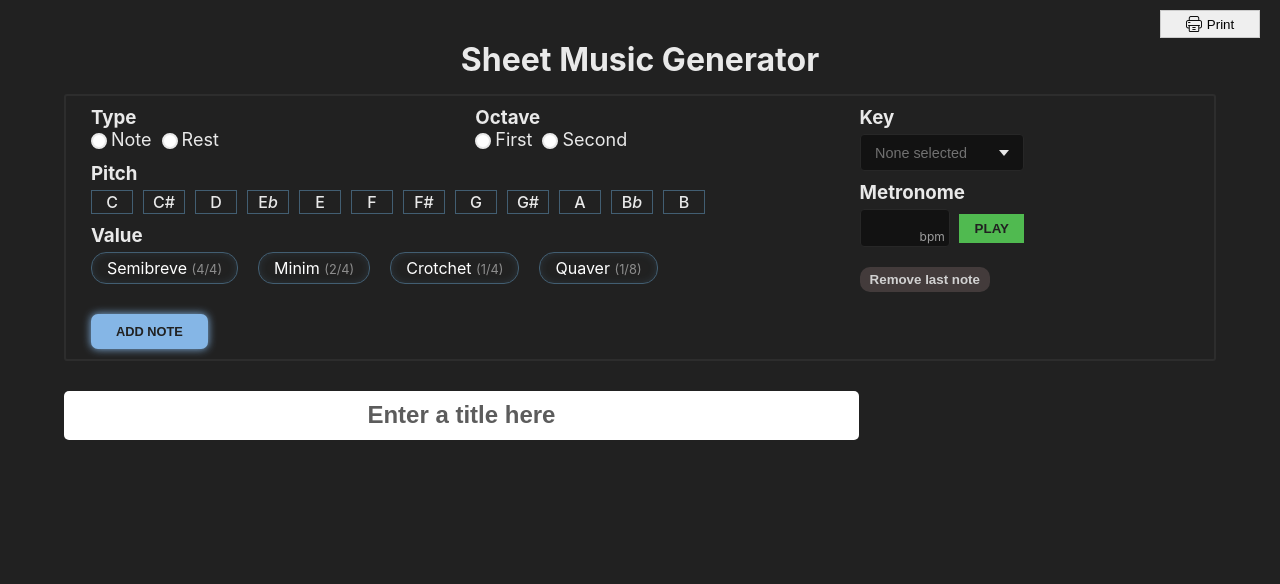
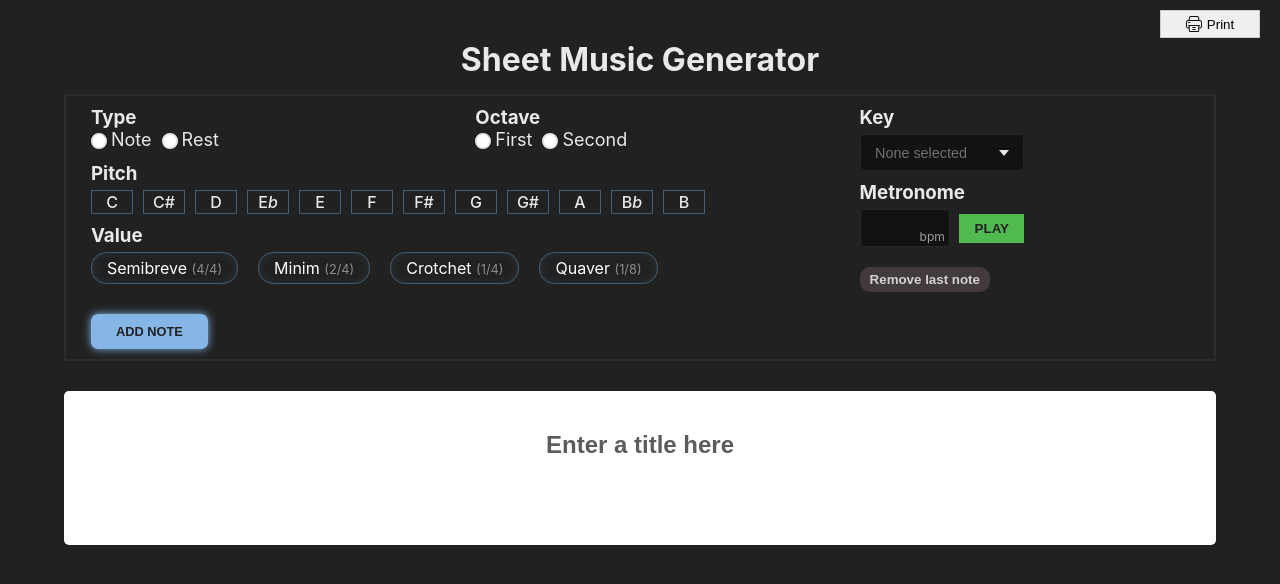
Before and after one commit to KamilSajdera/Notes-Generator, a React (Create React App) app: page / in a window 1280 px wide. Shown: the top 584 px of the page. Built offline with nearby package versions, Linux system fonts and the light colour scheme; a web font is replaced by a local one.

Commit message:
Improved notes wrapper design: added dynamic margin & set width

```diff
--- a/src/App.js
+++ b/src/App.js
@@ -13,6 +13,7 @@ function App() {
   const [noteKey, setNoteKey] = useState();
   const [currentLatency, setCurrentLatency] = useState();
   const [isAvailable, setIsAvailable] = useState(true);
+  const [isSticky, setIsSticky] = useState(false);
 
   const addNoteHandler = (enteredNote) => {
     setArrayNotes((prevNote) => {
@@ -61,8 +62,14 @@ function App() {
       <div className="container">
         {isAvailable ? (
           <MetronomeProvider>
-            <Header onAddNote={addNoteHandler} />
-            <NotesWrapper onCurrentLatency={currentLatencyHandler} />
+            <Header
+              onAddNote={addNoteHandler}
+              onSticky={(value) => setIsSticky(value)}
+            />
+            <NotesWrapper
+              onCurrentLatency={currentLatencyHandler}
+              isSticky={isSticky}
+            />
           </MetronomeProvider>
         ) : (
           <p style={{ paddingTop: 70, marginInline: "auto" }}>
--- a/src/components/NotesWrapper.css
+++ b/src/components/NotesWrapper.css
@@ -1,14 +1,15 @@
 .notes-wrapper
 {
-    width: 69%;
+    width: 100%;
     height: auto;
     background: #fff;
     border-radius: 5px;
+    padding: 30px;
+    margin-top: 30px;
 }
 
 .notes-wrapper header
 {
-    margin-top: 30px;
     text-align: center;
     font-size: 20px;
     font-weight: 600;
--- a/src/components/NotesWrapper.js
+++ b/src/components/NotesWrapper.js
@@ -1,12 +1,12 @@
-import React, { useContext, useEffect } from 'react';
-import { useReactToPrint } from 'react-to-print';
+import React, { useContext, useEffect } from "react";
+import { useReactToPrint } from "react-to-print";
 
-import './NotesWrapper.css'
-import NotesStaff from './NotesStaff';
-import NotesContext from '../store/notes-context';
-import printer from  '../assets/img/printer.png'
+import "./NotesWrapper.css";
+import NotesStaff from "./NotesStaff";
+import NotesContext from "../store/notes-context";
+import printer from "../assets/img/printer.png";
 
-const NotesWrapper = props => {
+const NotesWrapper = ({ isSticky, onCurrentLatency }) => {
   const { notes } = useContext(NotesContext);
   const latencyLimit = 32;
   let currentLatency = 0;
@@ -15,7 +15,7 @@ const NotesWrapper = props => {
 
   const handlePrint = useReactToPrint({
     content: () => componentRef.current,
-    documentTitle: "Print your notes"
+    documentTitle: "Print your notes",
   });
 
   const renderNotesStaffs = () => {
@@ -26,21 +26,17 @@ const NotesWrapper = props => {
       const note = notes[i];
 
       if (currentLatency + note.latency > latencyLimit) {
-        notesStaffs.push(
-          <NotesStaff key={i} notes={currentNotes}/>
-        );
+        notesStaffs.push(<NotesStaff key={i} notes={currentNotes} />);
         currentNotes = [];
         currentLatency = 0;
       }
 
       currentNotes.push(note);
-      currentLatency += note.latency
+      currentLatency += note.latency;
     }
 
     if (currentNotes.length > 0) {
-      notesStaffs.push(
-        <NotesStaff key={notes.length} notes={currentNotes}/>
-      );
+      notesStaffs.push(<NotesStaff key={notes.length} notes={currentNotes} />);
     }
 
     return notesStaffs;
@@ -48,26 +44,28 @@ const NotesWrapper = props => {
 
   useEffect(() => {
     let timerId = setTimeout(() => {
-      props.onCurrentLatency(currentLatency)
+      onCurrentLatency(currentLatency);
     }, 0);
 
-    return () => clearTimeout(timerId)
-  }, [currentLatency, props])
+    return () => clearTimeout(timerId);
+  }, [currentLatency, onCurrentLatency]);
 
   return (
     <React.Fragment>
-    <div className='notes-wrapper' ref={componentRef}>
-      <header>
-        <input className='notes-title' placeholder='Enter a title here' />
-      </header>
-      <ul className='staff-items'>
-        {renderNotesStaffs()}
-      </ul>
-    </div>
-    <button className='print' onClick={handlePrint}>
-      <img src={printer} alt='printer' />
-      Print
-    </button>
+      <div
+        className="notes-wrapper"
+        ref={componentRef}
+        style={isSticky ? { marginTop: "317px" } : {}}
+      >
+        <header>
+          <input className="notes-title" placeholder="Enter a title here" />
+        </header>
+        <ul className="staff-items">{renderNotesStaffs()}</ul>
+      </div>
+      <button className="print" onClick={handlePrint}>
+        <img src={printer} alt="printer" />
+        Print
+      </button>
     </React.Fragment>
   );
 };
--- a/src/components/header/NotesToolbar.js
+++ b/src/components/header/NotesToolbar.js
@@ -11,7 +11,7 @@ import TypeAndOctave from "./type-and-octave-form";
 import MetronomeForm from "./metronome-form";
 import RemoveNote from "./remove-note";
 
-export default function NotesToolbar({ onAddNote }) {
+export default function NotesToolbar({ onAddNote, onSticky }) {
   const [isSticky, setIsSticky] = useState(false);
   const {
     register,
@@ -25,6 +25,7 @@ export default function NotesToolbar({ onAddNote }) {
 
       if (shouldBeSticky !== isSticky) {
         setIsSticky(shouldBeSticky);
+        onSticky(shouldBeSticky);
       }
     }
 
@@ -33,7 +34,7 @@ export default function NotesToolbar({ onAddNote }) {
     return () => {
       window.removeEventListener("scroll", handleScroll);
     };
-  }, [isSticky]);
+  }, [isSticky, onSticky]);
 
   const onSubmit = (data) => {
     const noteDetails = {
--- a/src/components/header/header.js
+++ b/src/components/header/header.js
@@ -1,9 +1,9 @@
 import './header.css';
 import NotesToolbar from './NotesToolbar';
 
-export default function Header({onAddNote}) {
+export default function Header({onAddNote, onSticky}) {
     return <header className='header'>
         <h1>Sheet Music Generator</h1>
-        <NotesToolbar onAddNote={onAddNote}/>
+        <NotesToolbar onAddNote={onAddNote} onSticky={onSticky}/>
     </header>
 }
```
